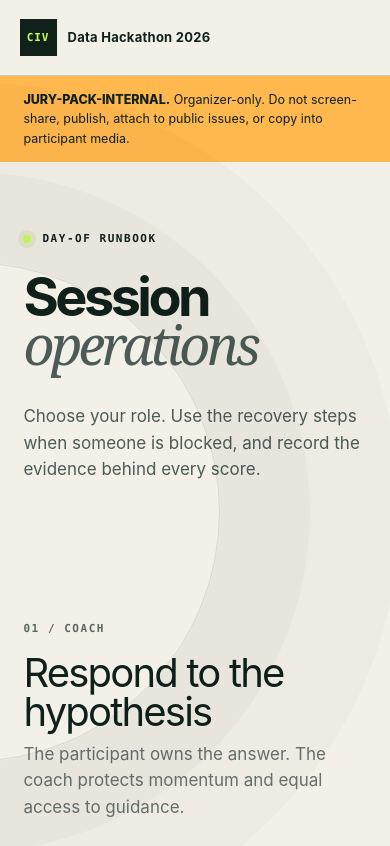
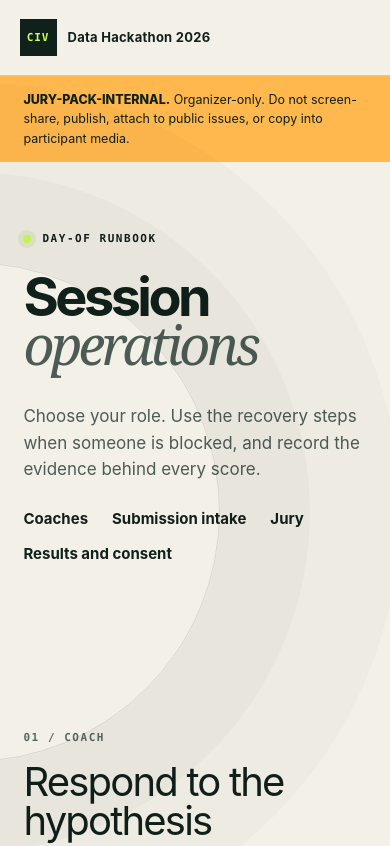
Before and after one commit to Forerunner2012/civ2026-data-hackathon, a Next.js app in the folder handoff-site/: page /organizers/pack in a window 390 px wide. Shown: the top 846 px of the page. Built offline with nearby package versions, Linux system fonts and the light colour scheme.

Commit message:
Keep organizer role links visible on mobile

```diff
--- a/handoff-site/app/globals.css
+++ b/handoff-site/app/globals.css
@@ -580,3 +580,5 @@ main.participant-page { overflow:clip; --participant-header-height:140px; }
 @media (max-width: 760px) {
   .live-layers details + details { border-left: 0; border-top: 1px solid var(--line); }
 }
+.section-links { display: flex; flex-wrap: wrap; gap: 12px 24px; margin: 26px 0; }
+.section-links a { color: var(--ink); font-size: 15px; font-weight: 700; line-height: 1.5; text-underline-offset: 5px; }
--- a/handoff-site/app/organizers/pack/page.tsx
+++ b/handoff-site/app/organizers/pack/page.tsx
@@ -46,7 +46,7 @@ export default function OrganizerPack() {
       <Topbar nav={[{ href: "#coach", label: "Coaches" }, { href: "#intake", label: "Submission intake" }, { href: "#jury", label: "Jury" }, { href: "#afternoon", label: "Results and consent" }]} pill="Private pack" />
       <div className="internal-banner" role="note"><b>{ORGANIZER_PACK_MARKER}.</b> Organizer-only. Do not screen-share, publish, attach to public issues, or copy into participant media.</div>
 
-      <section className="hero organizer-hero"><div className="hero-copy"><p className="kicker"><span /> Day-of runbook</p><h1>Session<br /><em>operations</em></h1><p className="lede">Choose your role. Use the recovery steps when someone is blocked, and record the evidence behind every score.</p></div></section>
+      <section className="hero organizer-hero"><div className="hero-copy"><p className="kicker"><span /> Day-of runbook</p><h1>Session<br /><em>operations</em></h1><p className="lede">Choose your role. Use the recovery steps when someone is blocked, and record the evidence behind every score.</p><nav className="section-links" aria-label="Operations roles"><a href="#coach">Coaches</a><a href="#intake">Submission intake</a><a href="#jury">Jury</a><a href="#afternoon">Results and consent</a></nav></div></section>
 
       <section className="phase-section pack-section" id="coach"><div className="section-heading compact"><div><span>01 / COACH</span><h2>Respond to the hypothesis</h2></div><p>The participant owns the answer. The coach protects momentum and equal access to guidance.</p></div>
         <NumberedCards items={coachChecklist} label="Coach checklist" /><details className="pack-disclosure"><summary>Full coaching and recovery protocol</summary><NumberedCards items={coachProtocol} label="Coach response" /></details>
--- a/handoff-site/app/organizers/page.tsx
+++ b/handoff-site/app/organizers/page.tsx
@@ -25,6 +25,7 @@ export default function Organizers() {
           <p className="kicker"><span /> Historical design</p>
           <h1>CIV 2026<br /><em>hackathon design</em></h1>
           <p className="lede">This specification describes the agreed CIV 2026 hackathon design and the choices that shaped its material. It provides a reference for understanding and adapting the session.</p>
+          <nav className="section-links" aria-label="Historical design sections">{nav.map(({ href, label }) => <a href={href} key={href}>{label}</a>)}</nav>
           <div className="hero-actions">
             <a className="primary-button" href="/organizers/pack">Session operations <span>→</span></a>
             <a className="text-link" href="#decisions">Decisions and sources</a>
```
Also changed, not shown: 1 other file (tests, documents, lock files or other folders).
